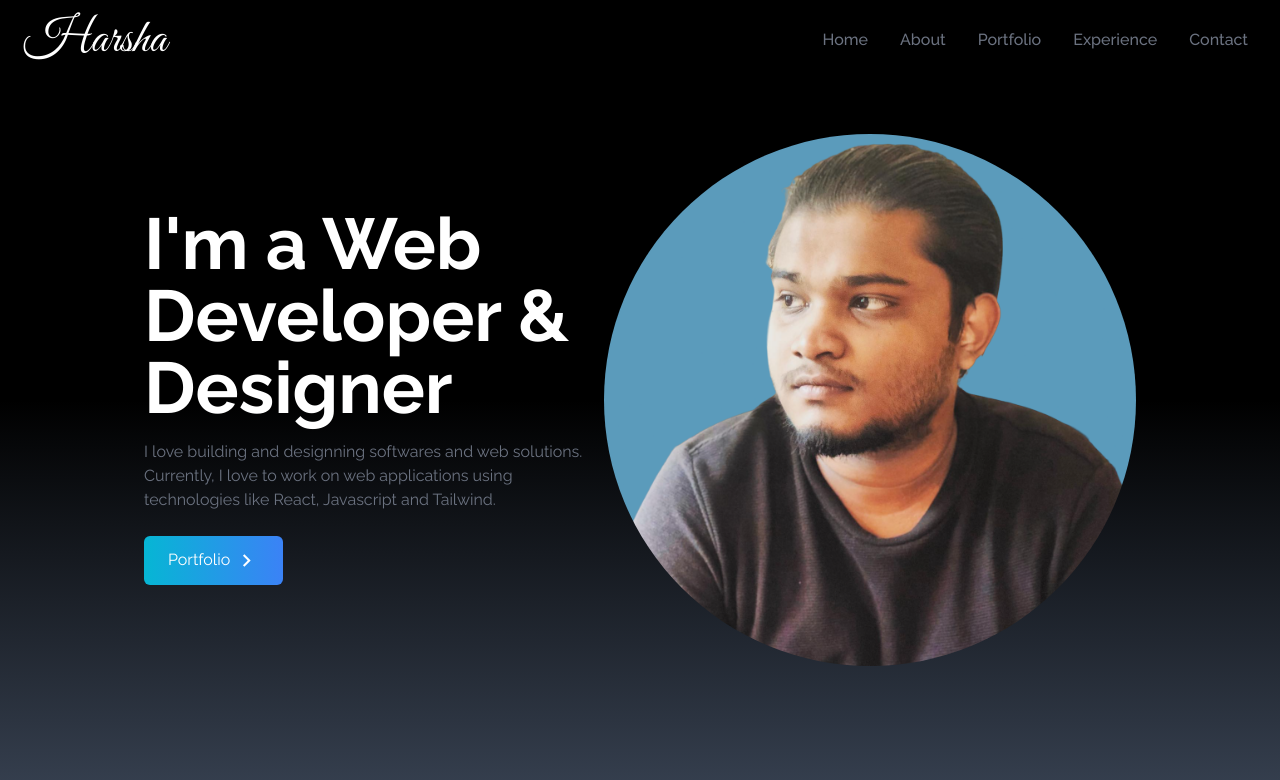
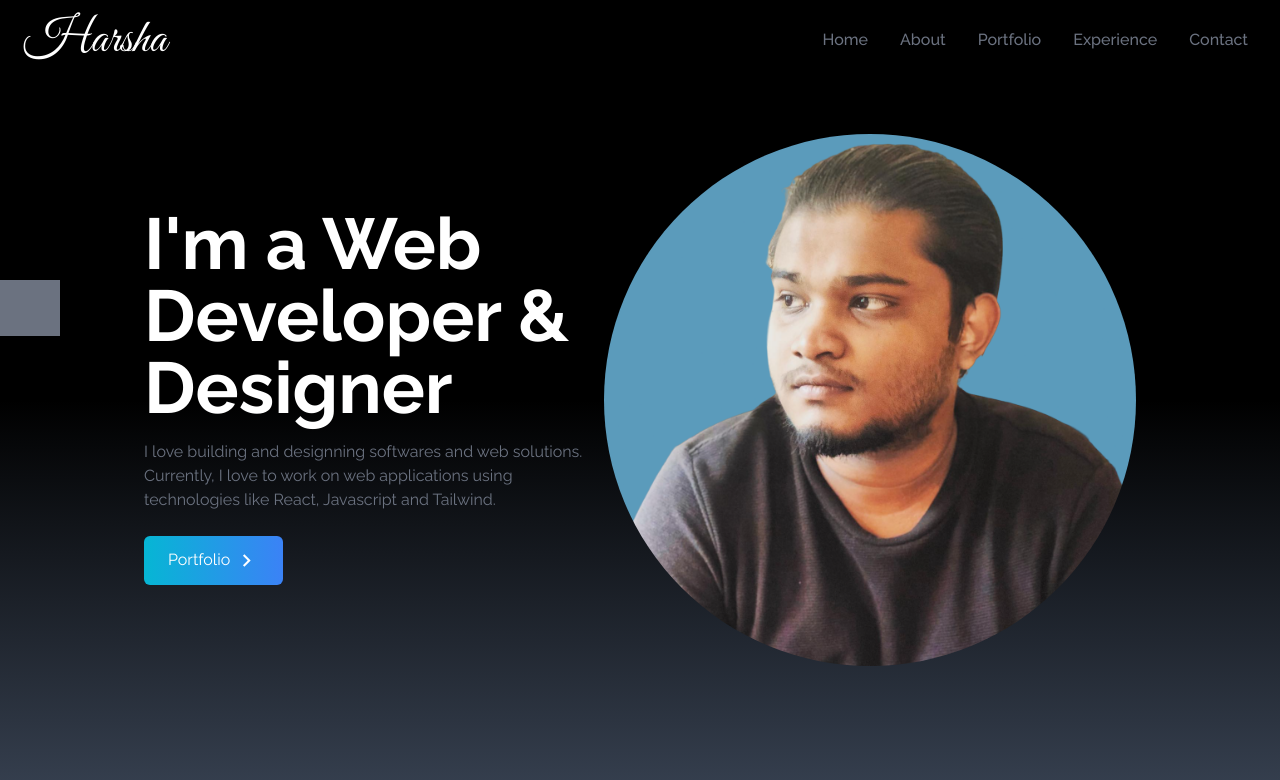
Before and after one commit to harshahossain/portfolio-one, a React (Create React App) app: page / in a window 1280 px wide. Shown: the top 780 px of the page. Built offline with nearby package versions, Linux system fonts and the light colour scheme.

Commit message:
Created Social Links

```diff
--- a/src/App.js
+++ b/src/App.js
@@ -1,5 +1,6 @@
 import Home from "./components/Home";
 import NavBar from "./components/NavBar";
+import SocialLinks from "./components/SocialLinks";
 
 function App() {
   return (
@@ -7,6 +8,8 @@ function App() {
       {" "}
       <NavBar />
       <Home />
+      {/*  */}
+      <SocialLinks />
     </div>
   );
 }
--- /dev/null
+++ b/src/components/SocialLinks.jsx
@@ -0,0 +1,84 @@
+import React from "react";
+import { FaGithub, FaLinkedin, FaDiscord, FaWhatsapp } from "react-icons/fa";
+import { HiOutlineMail } from "react-icons/hi";
+import { BsFillPersonLinesFill } from "react-icons/bs";
+
+export default function SocialLinks() {
+  const links = [
+    {
+      id: 1,
+      child: (
+        <>
+          LinkedIn <FaLinkedin size={30} />
+        </>
+      ),
+      href: "https://www.linkedin.com/in/muhammad-harshapratham",
+      style: "rounded-tr-md",
+    },
+    {
+      id: 2,
+      child: (
+        <>
+          GitHub <FaGithub size={30} />
+        </>
+      ),
+      href: "https://github.com/harshahossain",
+    },
+    {
+      id: 3,
+      child: (
+        <>
+          WhatsApp <FaWhatsapp size={30} />
+        </>
+      ),
+      href: "https://wa.me/8801730715469",
+    },
+    {
+      id: 4,
+      child: (
+        <>
+          Discord <FaDiscord size={30} />
+        </>
+      ),
+      href: "https://discordapp.com/users/icarus5780",
+    },
+    {
+      id: 5,
+      child: (
+        <>
+          Mail <HiOutlineMail size={30} />
+        </>
+      ),
+      href: "mailto:mharshapratham@gmail.com",
+    },
+    {
+      id: 6,
+      child: (
+        <>
+          LinkedIn <BsFillPersonLinesFill size={30} />
+        </>
+      ),
+      href: "",
+      style: "rounded-tr-md",
+    },
+  ];
+
+  return (
+    <div className="flex flex-col top-[35%] left-0 fixed">
+      <ul>
+        <li
+          className="flex justify-between items-center w-40 h-14
+        px-4 bg-gray-500 ml-[-100px] hover:rounded-md duration-300 hover:ml-[-10px]"
+        >
+          <a
+            href=""
+            className="flex justify-between items-center w-full
+          text-white"
+          >
+            xd
+          </a>
+        </li>
+      </ul>
+    </div>
+  );
+}
```
